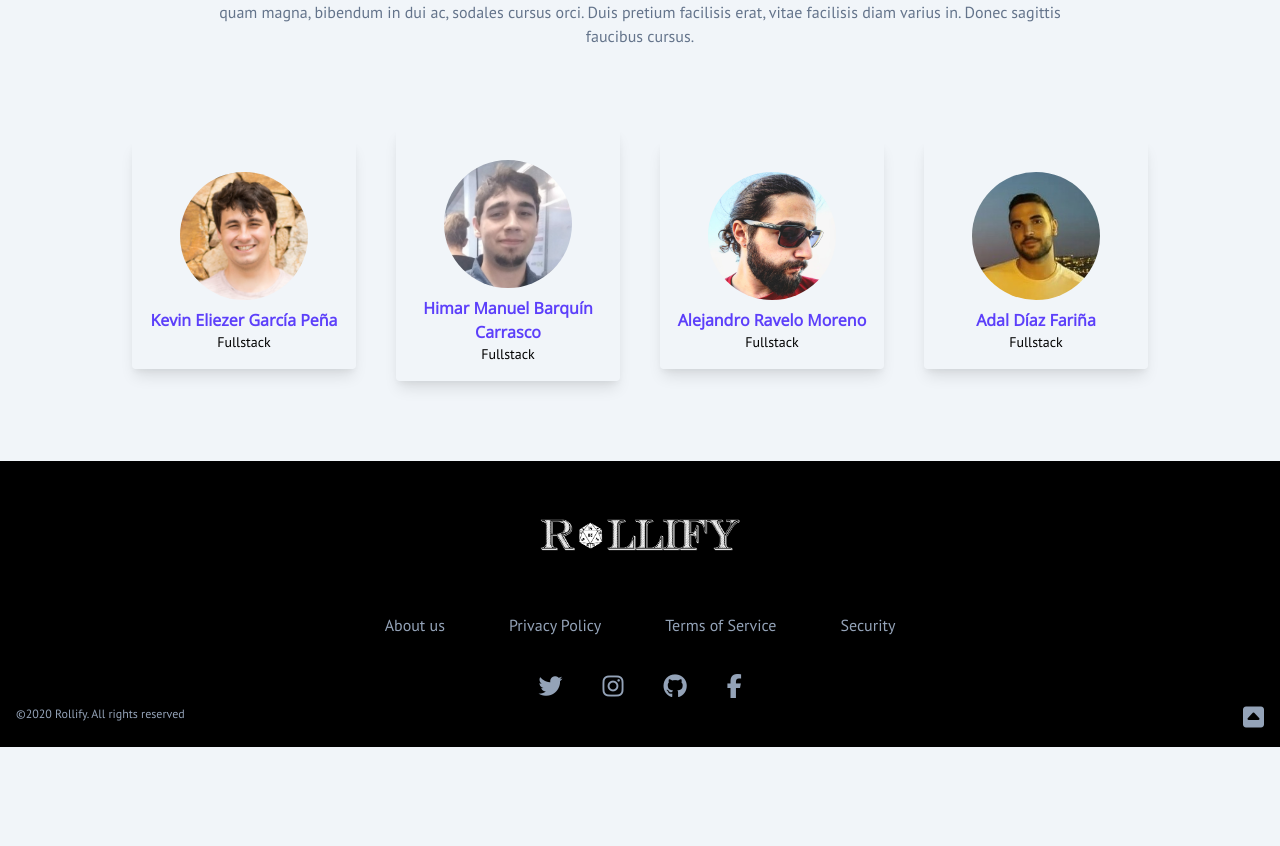
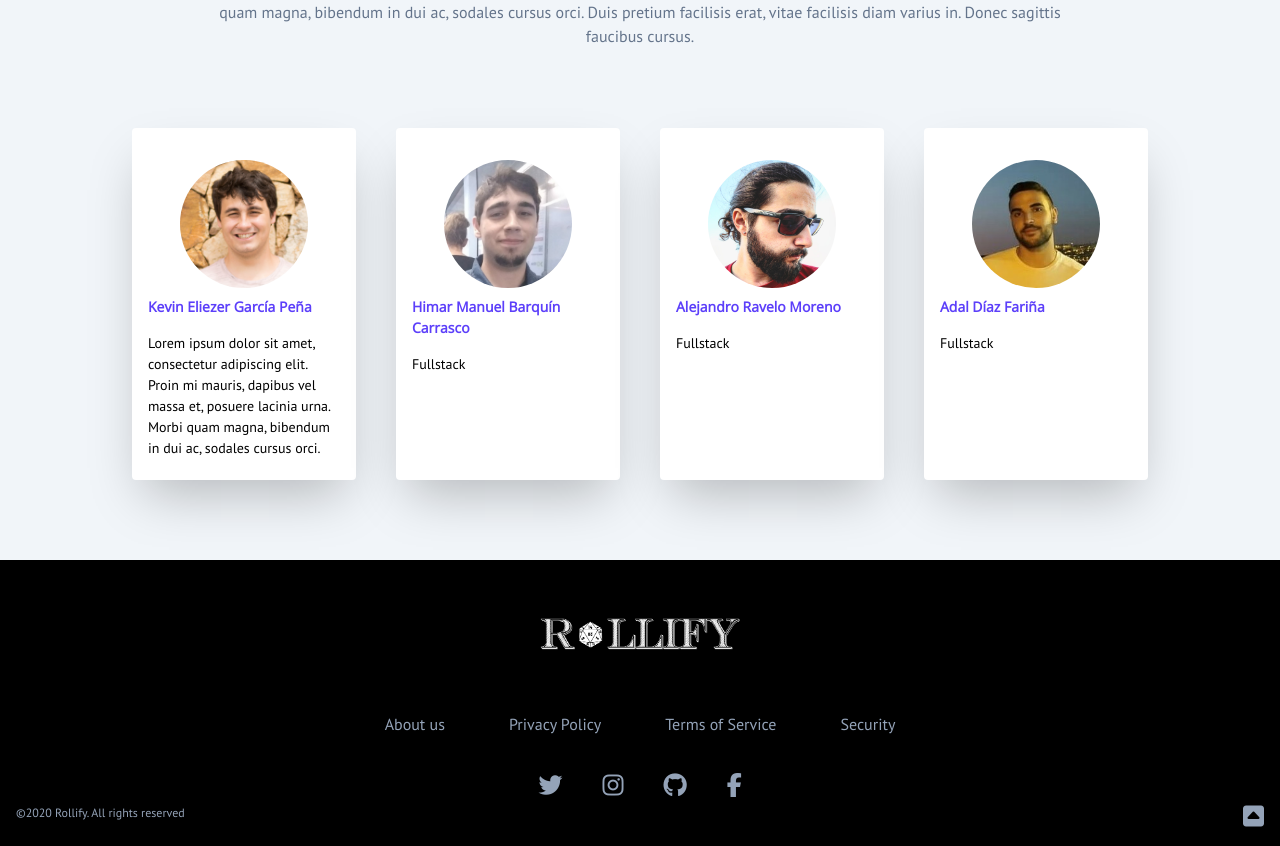
Before and after one commit to fullstacktf/Narrativas-Front, a Vue app: page /about in a window 1280 px wide. Shown: the part 1020-1866 px from the top of the page. Before the commit the page ends 1767 px from the top, so only its background shows below. Built offline with nearby package versions, Linux system fonts and the light colour scheme.

Commit message:
Modified PersonCard component

```diff
--- a/src/components/PersonCard/PersonCard.vue
+++ b/src/components/PersonCard/PersonCard.vue
@@ -1,14 +1,21 @@
 <template>
-  <div role="personCard" class="w-56 rounded overflow-hidden shadow-lg flex flex-col items-center">
-    <img alt="Character image" class="w-32 h-32 mt-8 rounded-full" :src="setUrl(filename)" />
+  <div
+    role="personCard"
+    class="w-56 h-88 rounded overflow-hidden shadow-2xl text-left text-sm bg-white"
+  >
+    <img
+      alt="Character image"
+      class="w-32 h-32 mt-8 rounded-full"
+      :src="setUrl(filename)"
+    />
     <h3 class="mt-2 mx-4 text-secondary font-bold">{{ name }}</h3>
-    <p class="mx-2 mb-4 text-sm">{{ description }}</p>
+    <p class="mt-4 mx-4 mb-4">{{ description }}</p>
   </div>
 </template>
 
 <script>
-import '../../assets/styles/index.css';
-import '../../assets/styles/base.css';
+import "../../assets/styles/index.css";
+import "../../assets/styles/base.css";
 export default {
   name: "PersonCard",
   props: {
--- a/src/components/PersonCard/Team.vue
+++ b/src/components/PersonCard/Team.vue
@@ -13,7 +13,7 @@
       <PersonCard
         name="Kevin Eliezer García Peña"
         filename="Kevin"
-        description="Fullstack"
+        description="Lorem ipsum dolor sit amet, consectetur adipiscing elit. Proin mi mauris, dapibus vel massa et, posuere lacinia urna. Morbi quam magna, bibendum in dui ac, sodales cursus orci."
       />
       <PersonCard
         name="Himar Manuel Barquín Carrasco"
```
